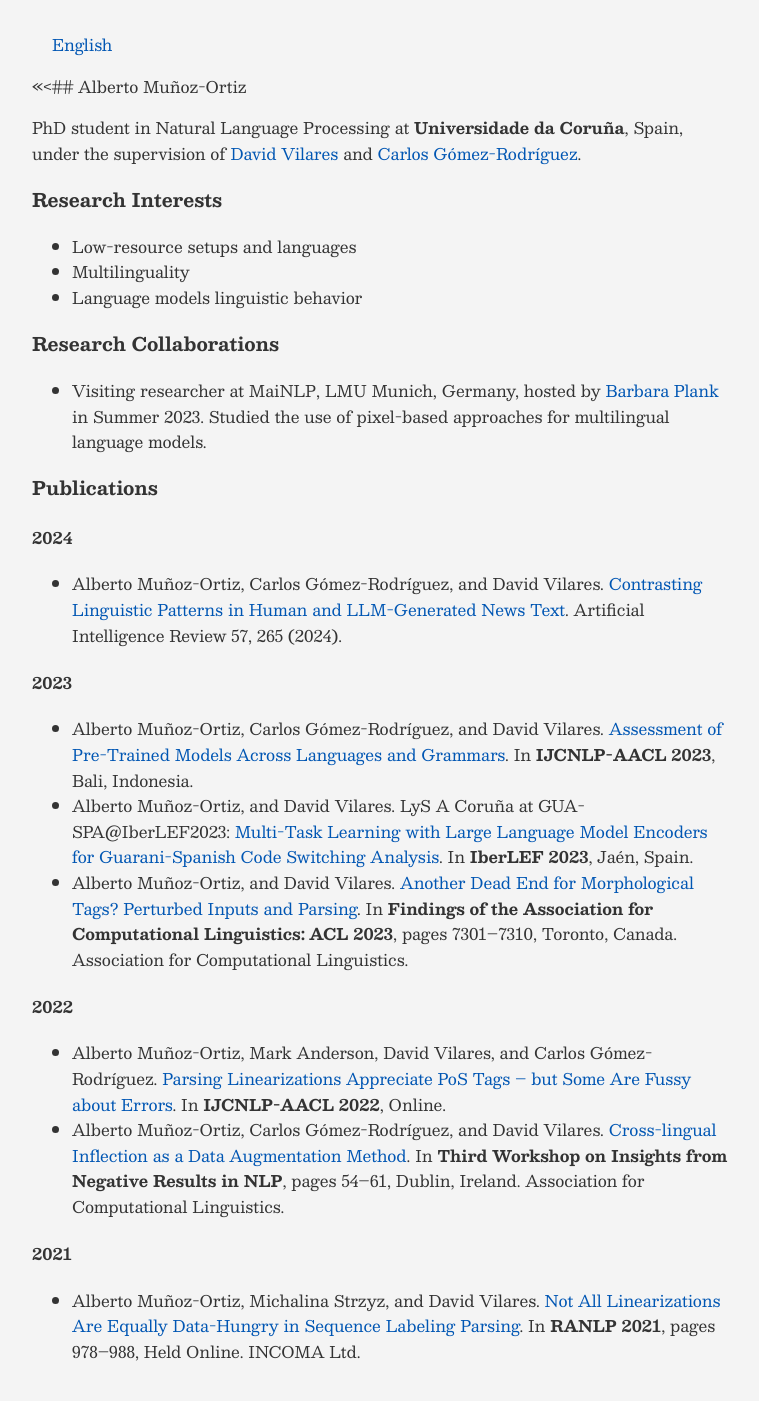
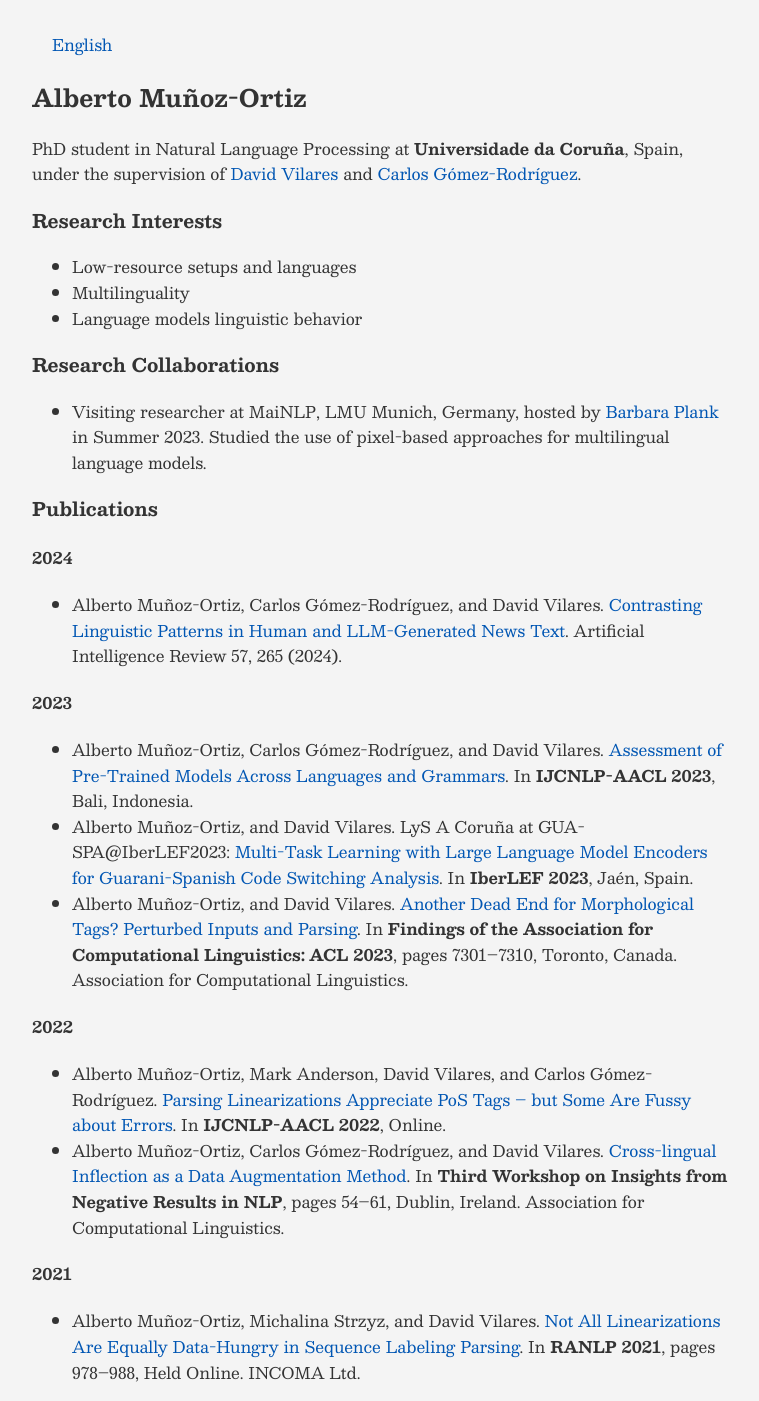
Before and after one commit to amunozo/amunozo.github.io, a Jekyll site: the page built from index.md, in a window 1280 px wide. Shown: the whole page, without its empty margins (258-1017 px from the left). Built offline with Jekyll 4.4.1, drawn with Linux system fonts in a browser that asks for light colours; our own code applies the rules of GitHub Pages for plain Markdown files.

```diff
--- a/index.md
+++ b/index.md
@@ -1,4 +1,4 @@
-<<<## Alberto Muñoz-Ortiz
+## Alberto Muñoz-Ortiz
 
 PhD student in Natural Language Processing at **Universidade da Coruña**, Spain, under the supervision of [David Vilares](http://www.grupolys.org/~david.vilares/) and [Carlos Gómez-Rodríguez](http://www.grupolys.org/~cgomezr/).
 
```
